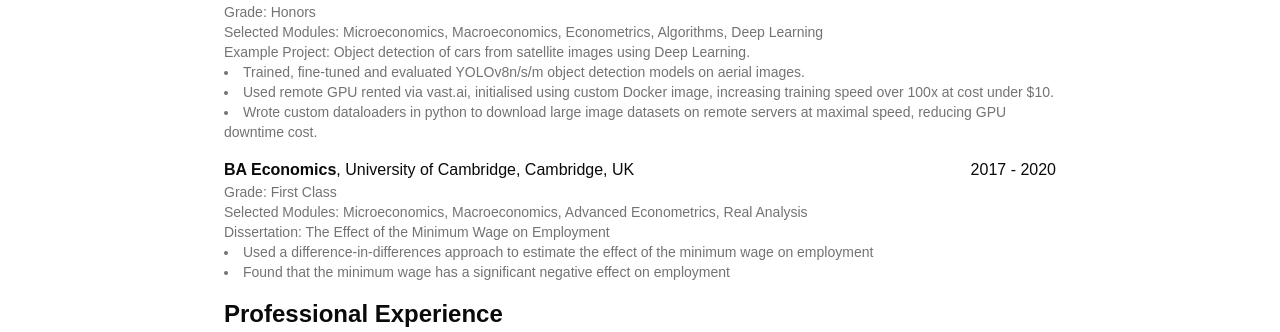
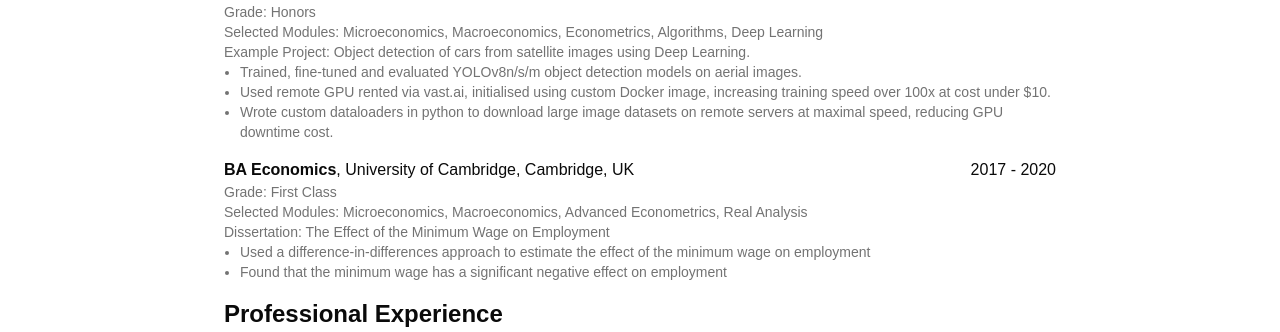
Before and after one commit to michaelbennett99/michaeldabennett.com, a Next.js app: page /cv in a window 1280 px wide. Shown: the part 243-575 px from the top of the page. Built offline with nearby package versions, Linux system fonts and the light colour scheme.

Commit message:
change way bullets are presented

```diff
--- a/src/app/cv/_components/bullets.tsx
+++ b/src/app/cv/_components/bullets.tsx
@@ -1,11 +1,13 @@
 export default function Bullets({ bullets }: { bullets: string[] }) {
   return (
-    <ul>
-      {bullets.map((bullet) => (
-        <li key={bullet} className="list-disc list-inside">
-          {bullet}
-        </li>
-      ))}
-    </ul>
+    <div className="pl-4">
+      <ul className="list-disc list-outside">
+        {bullets.map((bullet) => (
+          <li key={bullet}>
+            {bullet}
+          </li>
+        ))}
+      </ul>
+    </div>
   );
 }
```
